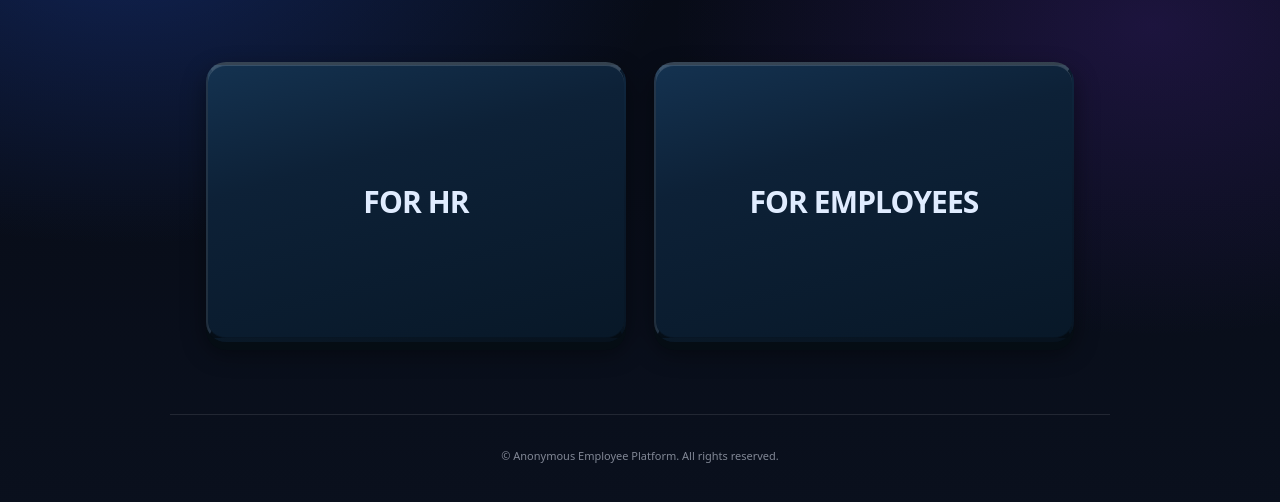
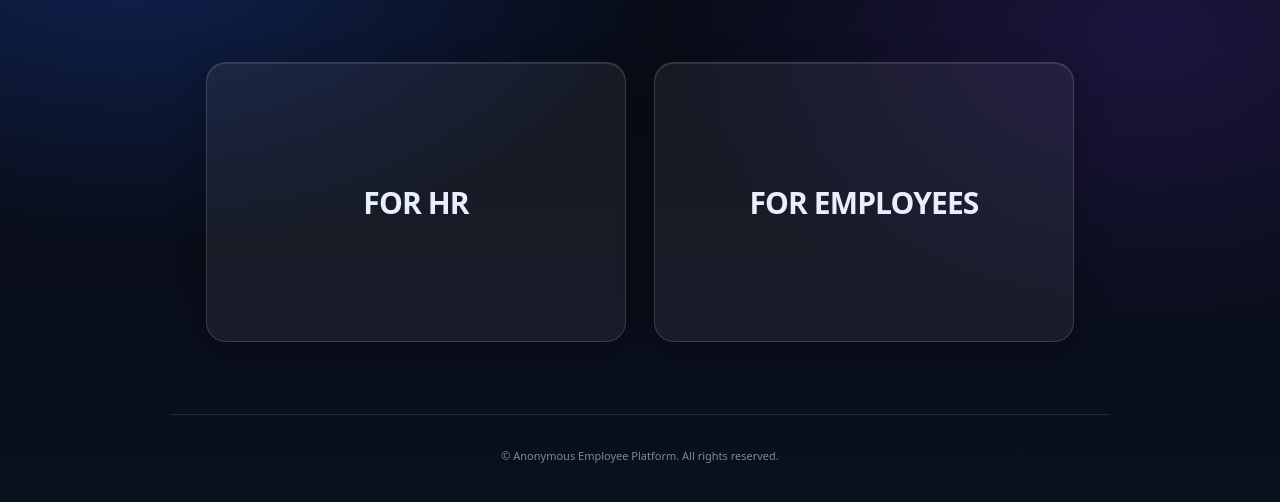
Before and after one commit to gaggame1010-arch/employee-feedback-platform, a Django app: page / in a window 1280 px wide. Shown: the part 55-557 px from the top of the page. Run offline with Django 5.2, Linux system fonts and the light colour scheme.

Commit message:
Home: glass-effect HR/Employee buttons, remove blue; add panel padding to fix text touching sides

```diff
--- a/submissions/templates/submissions/base.html
+++ b/submissions/templates/submissions/base.html
@@ -365,10 +365,6 @@
         padding: 32px 0 40px;
       }
       .home-btn-big{
-        --btn-blue: #0d2137;
-        --btn-blue-top: #143250;
-        --btn-blue-bottom: #081828;
-        --btn-edge: #050d14;
         display: flex;
         align-items: center;
         justify-content: center;
@@ -381,46 +377,37 @@
         letter-spacing: -.03em;
         text-transform: uppercase;
         border-radius: 20px;
-        border: none;
-        border-top: 3px solid rgba(255,255,255,.18);
-        border-left: 2px solid rgba(255,255,255,.1);
-        border-right: 2px solid rgba(0,0,0,.2);
-        border-bottom: 4px solid rgba(0,0,0,.5);
-        background: linear-gradient(165deg, var(--btn-blue-top) 0%, var(--btn-blue) 35%, var(--btn-blue-bottom) 100%);
-        color: #e0ecff;
+        border: 1px solid rgba(255,255,255,.14);
+        background: rgba(255,255,255,.06);
+        backdrop-filter: blur(12px);
+        -webkit-backdrop-filter: blur(12px);
+        color: var(--text);
         text-decoration: none;
         cursor: pointer;
         box-shadow:
-          inset 0 1px 0 rgba(255,255,255,.15),
-          inset 0 -1px 0 rgba(0,0,0,.2),
-          0 8px 0 var(--btn-edge),
-          0 10px 24px rgba(0,0,0,.45);
-        transition: transform .15s ease, box-shadow .15s ease;
+          inset 0 1px 0 rgba(255,255,255,.1),
+          0 8px 32px rgba(0,0,0,.25);
+        transition: border-color .2s, background .2s, box-shadow .2s;
       }
       .home-btn-big:hover{
-        transform: translateY(2px);
+        background: rgba(255,255,255,.1);
+        border-color: rgba(255,255,255,.22);
         box-shadow:
           inset 0 1px 0 rgba(255,255,255,.12),
-          inset 0 -1px 0 rgba(0,0,0,.25),
-          0 4px 0 var(--btn-edge),
-          0 6px 16px rgba(0,0,0,.4);
+          0 10px 40px rgba(0,0,0,.3);
         text-decoration: none;
-        color: #e8f0ff;
+        color: var(--text);
       }
       .home-btn-big:active{
-        transform: translateY(6px);
-        box-shadow:
-          inset 0 2px 4px rgba(0,0,0,.35),
-          0 2px 0 var(--btn-edge),
-          0 4px 12px rgba(0,0,0,.35);
+        background: rgba(255,255,255,.04);
+        box-shadow: inset 0 1px 2px rgba(0,0,0,.2);
       }
       .home-btn-big:focus-visible{
         outline: none;
         box-shadow:
-          inset 0 1px 0 rgba(255,255,255,.15),
-          0 8px 0 var(--btn-edge),
-          0 10px 24px rgba(0,0,0,.45),
-          0 0 0 3px rgba(44,102,255,.5);
+          inset 0 1px 0 rgba(255,255,255,.1),
+          0 8px 32px rgba(0,0,0,.25),
+          0 0 0 3px rgba(44,102,255,.35);
       }
       @media (max-width: 500px){
         .home-btn-big{ min-width: 280px; min-height: 200px; padding: 28px 36px; font-size: 24px; }
@@ -429,7 +416,7 @@
       .home-panels{ display: none; }
       .home-panels.is-active{ display: block; }
       .home-buttons.is-hidden{ display: none; }
-      .home-panel{ display: none; padding: 0 0 32px; }
+      .home-panel{ display: none; padding: 0 32px 32px; max-width: 100%; box-sizing: border-box; }
       .home-panel.is-active{ display: block; }
       .home-back{
         display: inline-flex;
```
